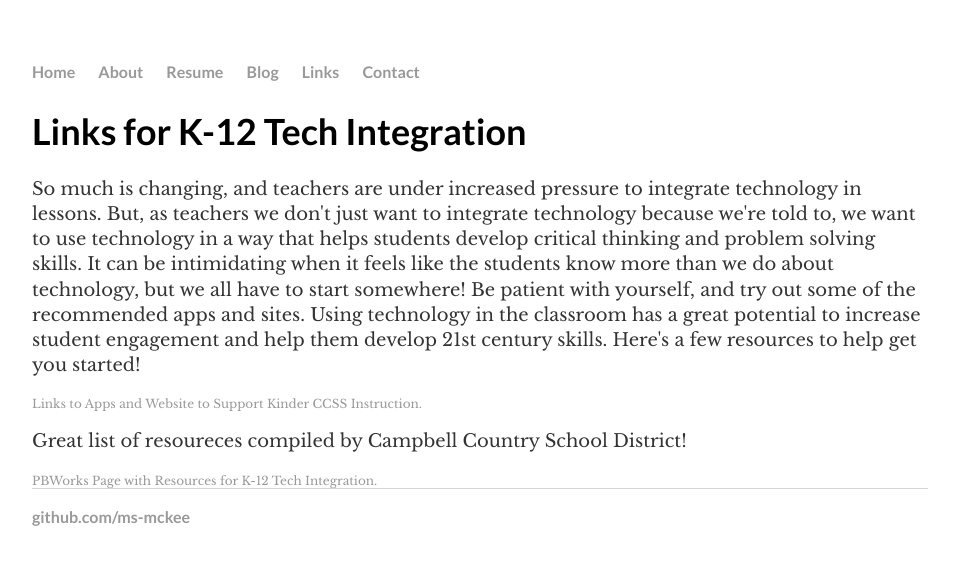
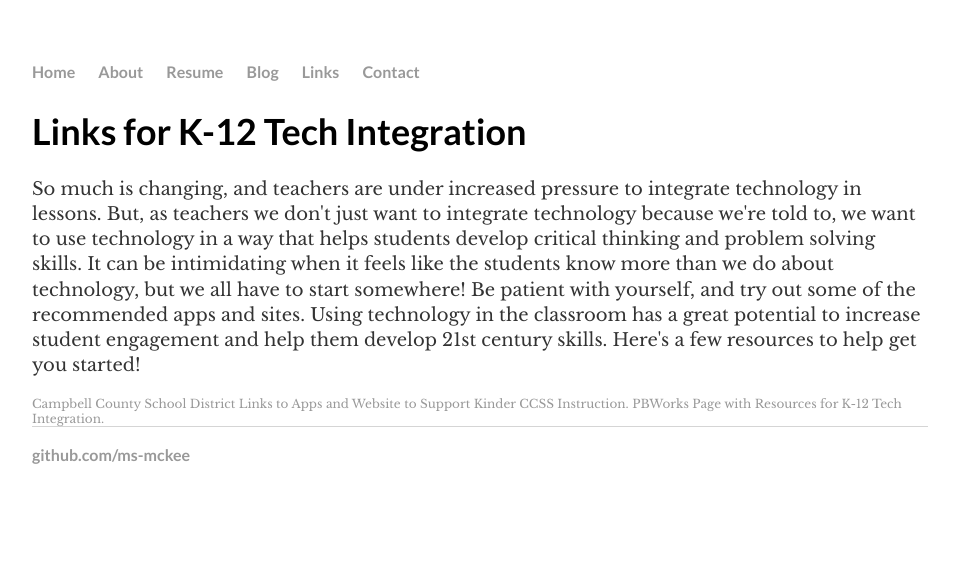
Before and after one commit to ms-mckee/ms-mckee.github.io, a Jekyll site: the page built from links/index.html, in a window 1280 px wide. Shown: the top 565 px of the page, without its empty margins (160-1119 px from the left). Built offline with Jekyll 4.4.1, drawn with Linux system fonts in a browser that asks for light colours.

```diff
--- a/links/index.html
+++ b/links/index.html
@@ -4,6 +4,6 @@
 ---
 <h1>Links for K-12 Tech Integration</h1>
 <p>So much is changing, and teachers are under increased pressure to integrate technology in lessons. But, as teachers we don't just want to integrate technology because we're told to, we want to use technology in a way that helps students develop critical thinking and problem solving skills. It can be intimidating when it feels like the students know more than we do about technology, but we all have to start somewhere! Be patient with yourself, and try out some of the recommended apps and sites. Using technology in the classroom has a great potential to increase student engagement and help them develop 21st century skills. Here's a few resources to help get you started!</p>
-<a href="http://web.ccsd.k12.wy.us/techcurr/core/ccsstech_k.HTML#ccss">Links to Apps and Website to Support Kinder CCSS Instruction.</a>
-<p>Great list of resoureces compiled by Campbell Country School District! </p>
+<a href="http://web.ccsd.k12.wy.us/techcurr/core/ccsstech_k.HTML#ccss">Campbell County School District Links to Apps and Website to Support Kinder CCSS Instruction.</a>
+
 <a href="http://colaborativelearning.pbworks.com/w/page/32147432/Elementary">PBWorks Page with Resources for K-12 Tech Integration.</a>
```
